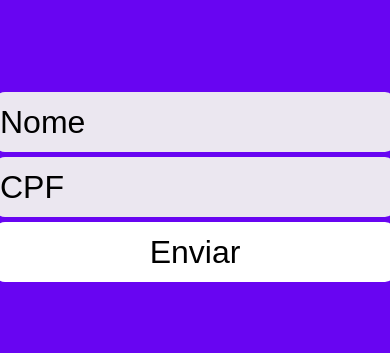
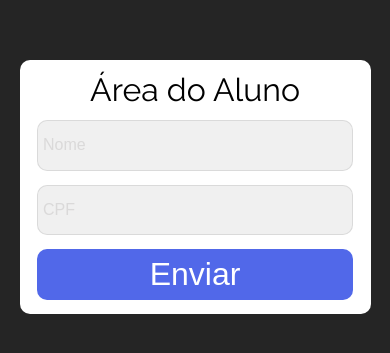
Before and after one commit to mmagalhaesjr/raquel, a React (Vite) app: page / in a window 390 px wide. Shown: the part 235-588 px from the top of the page. Built offline with nearby package versions, Linux system fonts and the light colour scheme.

Commit message:
responsive

```diff
--- a/index.html
+++ b/index.html
@@ -4,6 +4,9 @@
     <meta charset="UTF-8" />
     <link rel="icon" type="image/svg+xml" href="/favicon.svg" />
     <meta name="viewport" content="width=device-width, initial-scale=1.0" />
+    <link rel="preconnect" href="https://fonts.googleapis.com">
+<link rel="preconnect" href="https://fonts.gstatic.com" crossorigin>
+<link href="https://fonts.googleapis.com/css2?family=Raleway:ital,wght@0,100..900;1,100..900&display=swap" rel="stylesheet">
     <title>raquel</title>
   </head>
   <body>
--- a/src/App.jsx
+++ b/src/App.jsx
@@ -11,7 +11,7 @@ function App() {
         <Routes>
 
           <Route path="/" exact element={<Home />} />
-            <Route path="/video" exact element={<Video />} />
+          <Route path="/video" exact element={<Video />} />
 
 
         </Routes>
--- a/src/constants/Cores.js
+++ b/src/constants/Cores.js
@@ -1,2 +1,3 @@
 
-export const roxo = "#6805F2";
+export const fundo = "#252525";
+export const fundoVideo = "#fffefe";
--- a/src/pages/Home/Home.jsx
+++ b/src/pages/Home/Home.jsx
@@ -30,6 +30,8 @@ export default function Home() {
 
 
             <form onSubmit={handleSubmit}>
+                    <h2>Área do Aluno</h2>
+
                 <input
                     name="nome"
                     className="inputNome"
--- a/src/pages/Home/styled.js
+++ b/src/pages/Home/styled.js
@@ -1,10 +1,10 @@
 import styled from "styled-components";
-import { roxo } from '../../constants/Cores';
+import { fundo } from '../../constants/Cores';
 
 export const StyledHome = styled.main`
     width: 100%;
     height: 100vh;
-    background-color: ${roxo};
+    background-color: ${fundo};
 
     display: flex;
     flex-direction: column;
@@ -13,34 +13,41 @@ export const StyledHome = styled.main`
 
     form{
         width: 400px;
-        height: 200px;
+        height: 30%;
+        background-color: #ffffffff;
+        border-radius: 10px;
 
 
         display: flex;
         flex-direction: column;
         align-items: center;
         justify-content: space-evenly;
-
+    }
+    h2{
+        font-size: 2rem;
     }
     input{
-        background-color: #f0f0f0f6;
-        width: 100%;
-        height: 30%;
+
+        width: 90%;
+        height: 20%;
         outline: none;
         border: none;
         padding: 5px;
         border-radius: 10px;
-        font-size: 2rem;
+        font-size: 1rem;
+        color: #000000; ;
+        background-color: #f0f0f0f6;
+        border: solid 1px #918d8d3b;
     }
     ::-webkit-input-placeholder {
-        color: #000000; /* Para navegadores baseados em Chromium (Chrome, Edge, etc.) */
+        color:#918d8d3b;/* Para navegadores baseados em Chromium (Chrome, Edge, etc.) */
     }
 
 button{
-    width:100% ;
-    height: 30%;
-    background-color: #ffffffff;
-    color: #000000;
+    width:90% ;
+    height: 20%;
+    background-color: #5168e9ff;
+    color: #ffffff;
     border: none;
     border-radius: 10px;
     font-size: 2rem;
@@ -50,5 +57,10 @@ button{
     }
 }
 
+    @media (max-width:800px) {
+         form{
+            width: 90%;
 
+         }
+    }
 `;
--- a/src/pages/Video/styled.js
+++ b/src/pages/Video/styled.js
@@ -1,10 +1,10 @@
 import styled from "styled-components";
-import { roxo } from '../../constants/Cores';
+import { fundoVideo } from '../../constants/Cores';
 
 export const StyledVideo = styled.main`
     width: 100%;
     height: 100vh;
-    background-color: ${roxo};
+    background-color: ${fundoVideo};
 
     display: flex;
     align-items: center;
@@ -14,21 +14,23 @@ export const StyledVideo = styled.main`
 #cxvideos{
   width: 300px;
   height: 90%;
-  background-color: aliceblue;
+  background-color: #918d8d3b;
+  border-radius: 10px;
 
 
-    display: flex;
-    flex-direction: column;
-    align-items: center;
-    justify-content: center;
-    gap: 10px;
+  display: flex;
+  flex-direction: column;
+  align-items: center;
+  justify-content: center;
+  gap: 10px;
 
 }
 #video{
   width: 95%;
   height: 10%;
-  background-color: #5f1ec9;
+  background-color: #ffffff;
   cursor: pointer;
+  border-radius: 10px;
 
   display: flex;
   flex-direction: column;
@@ -36,7 +38,7 @@ export const StyledVideo = styled.main`
   justify-content: center;
 }
 h2{
-  color: #ffffff;
+  color: #000000;
   font-size: 2rem;
 }
 
@@ -44,6 +46,8 @@ h2{
   width: 70%;
   height: 90%;
   background-color: aliceblue;
+  border-radius: 0px;
+  background-color: #918d8d3b;
 
   display: flex;
   flex-direction: column;
@@ -51,5 +55,37 @@ h2{
   justify-content: center;
 }
 
+    @media (max-width:800px) {
+      width: 100%;
+      display: flex;
+      flex-direction: column-reverse;
+      align-items: center;
+      justify-content: space-around;
+
+      #cxIframe{
+        width: 100%;
+      }
+
+      #cxvideos{
+          width: 100%;
+          height: 90%;
+          background-color: #918d8d3b;
+          border-radius: 0px;
+
+          display: flex;
+          flex-direction: row;
+          flex-wrap: wrap;
+          align-items: center;
+          justify-content: center;
+          gap: 10px;
+      }
+      #video{
+        width: 150px;
+      }
+      h2{
+        font-size:1rem;
+      }
+
+    }
 
 `
--- a/src/styles/GlobalStyle.js
+++ b/src/styles/GlobalStyle.js
@@ -36,19 +36,6 @@ const GlobalStyle = createGlobalStyle`
         display: block;
     }
 
-/* @font-face {
-    font-family: 'marjorieMediu';
-    src: url('fonts/NeueHaasDisplayMediu.ttf') format('truetype');
-    font-weight: normal;
-    font-style: normal;
-}
-
-@font-face {
-    font-family: 'marjorieLigth';
-    src: url('fonts/NeueHaasDisplayLight.ttf') format('truetype');
-    font-weight: normal;
-    font-style: normal;
-} */
 
 
 
@@ -59,7 +46,10 @@ const GlobalStyle = createGlobalStyle`
         font-optical-sizing: auto;
         /* border: solid 5px #080808; */
         overflow: hidden;
-        font-family: "Inter", sans-serif;
+        font-family: "Raleway", sans-serif;
+         font-optical-sizing: auto;
+        font-style: normal;
+
 
     }
 
```
